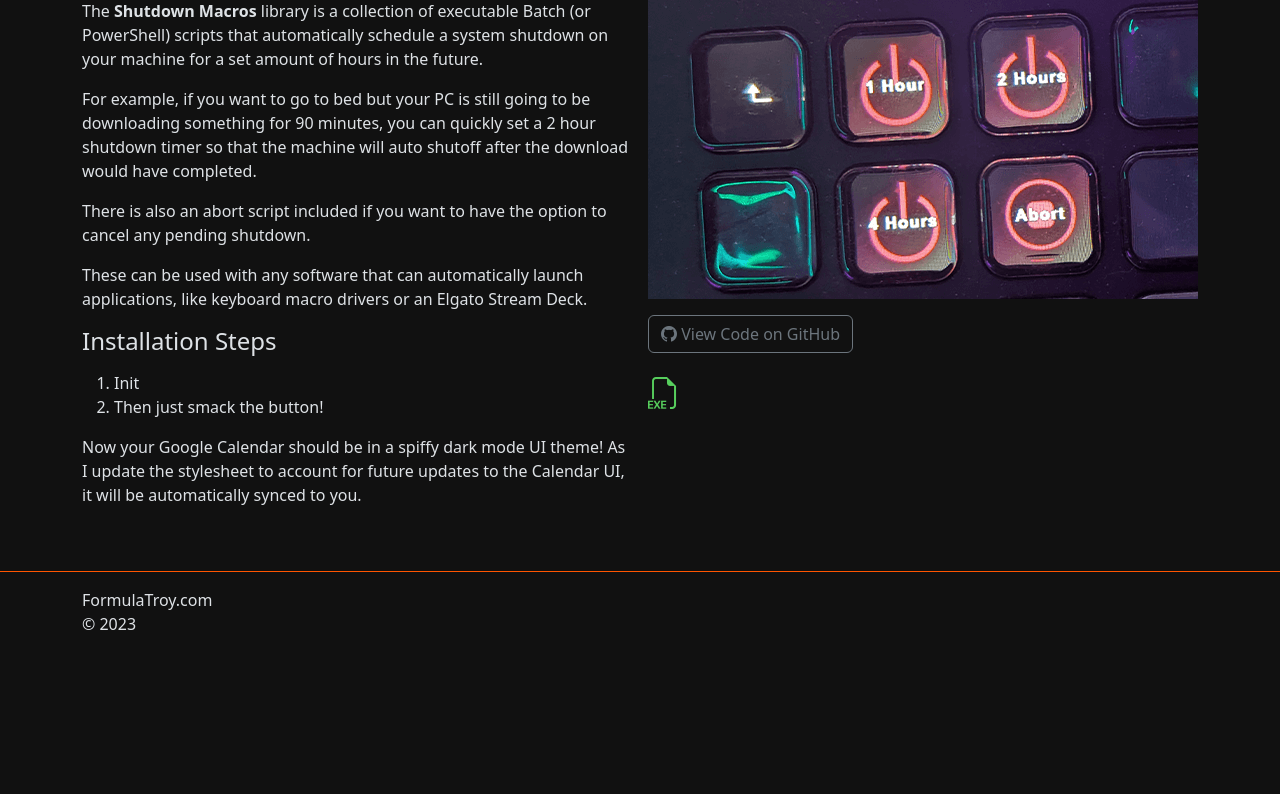
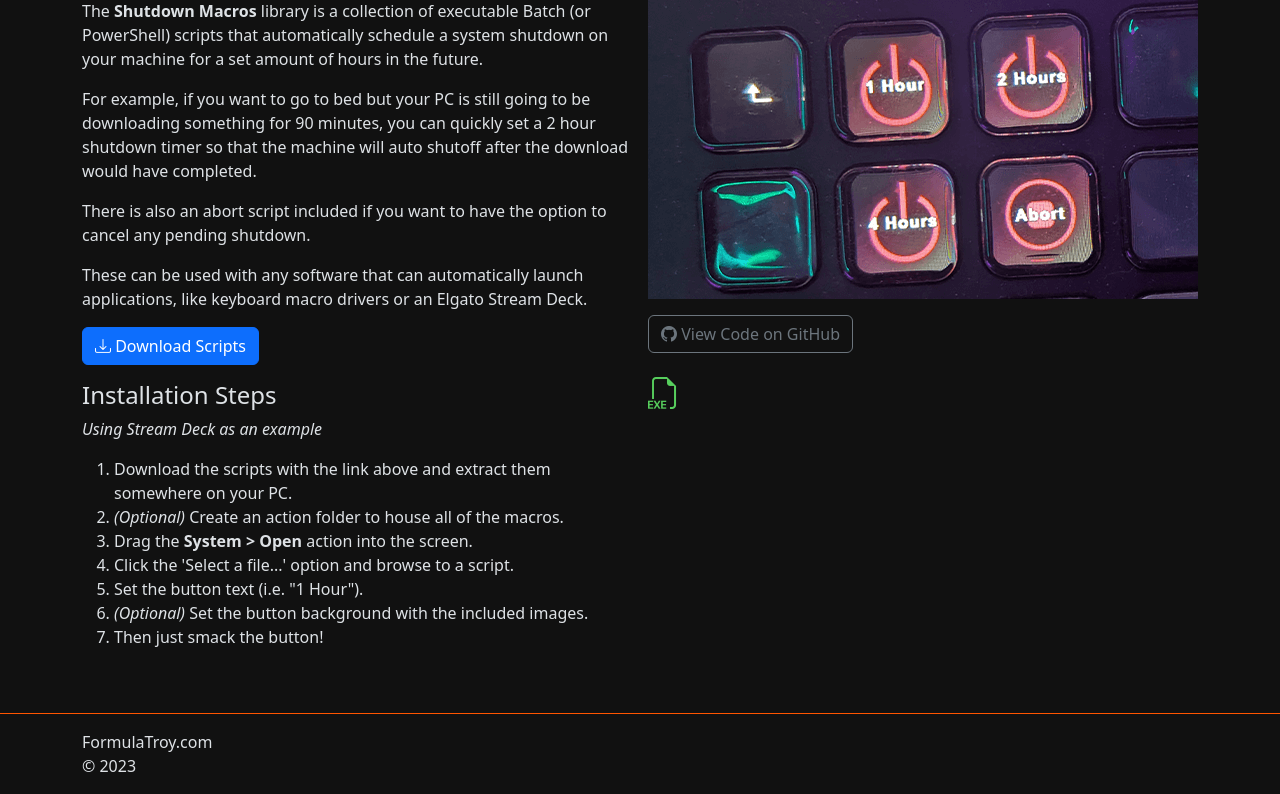
Before and after one commit to FormulaTroy/FormulaTroy.com, a PHP site: page /shutdown in a window 1280 px wide. Shown: the part 255-1049 px from the top of the page. Before the commit the page ends 885 px from the top, so only its background shows below. Run offline with PHP 8.4, Linux system fonts and the light colour scheme.

Commit message:
Update shutdown.php

```diff
--- a/shutdown.php
+++ b/shutdown.php
@@ -13,29 +13,36 @@ include_once "php-inc/ft-header.php";
 
   <?php # Page ?>
   <div class="container">
+
     <div class="row g-3">
       <div class="col-12 col-lg-6">
         <p>The <strong>Shutdown Macros</strong> library is a collection of executable Batch (or PowerShell) scripts that automatically schedule a system shutdown on your machine for a set amount of hours in the future.</p>
         <p>For example, if you want to go to bed but your PC is still going to be downloading something for 90 minutes, you can quickly set a 2 hour shutdown timer so that the machine will auto shutoff after the download would have completed.</p>
         <p>There is also an abort script included if you want to have the option to cancel any pending shutdown.</p>
         <p>These can be used with any software that can automatically launch applications, like keyboard macro drivers or an Elgato Stream Deck.</p>
+        <p><a href="https://formulatroy.github.io/FormulaTroy.com/script/shutdown/download/ShutdownMacroScriptLibrary.zip" class="btn btn-primary"><i class="bi bi-download"></i> Download Scripts</a></p>
         <h4>Installation Steps</h4>
+        <p><em>Using Stream Deck as an example</em></p>
         <p>
           <ol>
-            <li>Init</li>
+            <li>Download the scripts with the link above and extract them somewhere on your PC.</li>
+            <li><em>(Optional)</em> Create an action folder to house all of the macros.</li>
+            <li>Drag the <strong>System > Open</strong> action into the screen.</li>
+            <li>Click the 'Select a file...' option and browse to a script.</li>
+            <li>Set the button text (i.e. "1 Hour").</li>
+            <li><em>(Optional)</em> Set the button background with the included images.</li>
             <li>Then just smack the button!</li>
           </ol>
         </p>
-        <p>
-          Now your Google Calendar should be in a spiffy dark mode UI theme! As I update the stylesheet to account for future updates to the Calendar UI, it will be automatically synced to you.</p>
       </div>
+
       <div class="col-12 col-lg-6">
         <p><img src="img/projects/shutdown.png" class="img-fluid" alt=""></p>
         <p><a class="btn btn-outline-secondary" href="https://github.com/FormulaTroy/FormulaTroy.com/tree/main/script/shutdown" role="button" target="_blank"><i class="bi bi-github"></i> View Code on GitHub</a></p>
         <p class="fs-2"><i class="bi bi-filetype-exe pe-3 ft-exe-badge"></i></p>
       </div>
+    </div>
 
-    </div>
   </div>
 
 </main>
```
